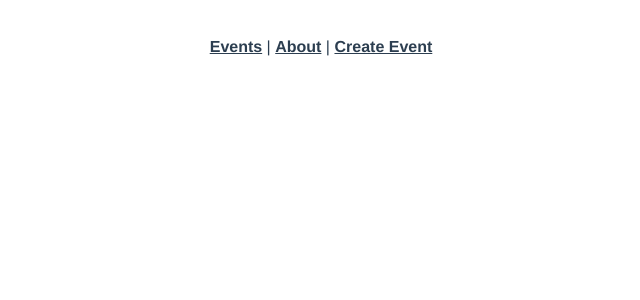
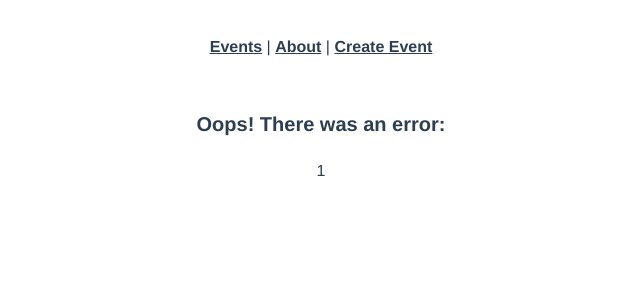
Before and after one commit to Jakhongirkhoja-Bakhodirov/intro-vuex-fundamentals, a Vue app: page /error/1 in a window 1280 px wide. Shown: the top 300 px of the page, without its empty margins (319-959 px from the left). Built offline with nearby package versions, Linux system fonts and the light colour scheme.

Commit message:
create error-display component and route to show error

```diff
--- /dev/null
+++ b/src/components/ErrorDisplay.vue
@@ -0,0 +1,10 @@
+<template>
+  <h4>Oops! There was an error:</h4>
+  <p>{{ error }}</p>
+</template>
+
+<script>
+export default {
+  props: ['error'],
+};
+</script>
--- a/src/router/index.js
+++ b/src/router/index.js
@@ -3,6 +3,7 @@ import EventList from '@/views/EventList.vue';
 import EventDetails from '@/views/EventDetails.vue';
 import EventCreate from '@/views/EventCreate.vue';
 import About from '@/views/AboutView.vue';
+import ErrorDisplay from '@/components/ErrorDisplay.vue';
 
 const routes = [
   {
@@ -26,6 +27,12 @@ const routes = [
     name: 'About',
     component: About,
   },
+  {
+    path: '/error/:error',
+    name: 'ErrorDisplay',
+    props: true,
+    component: ErrorDisplay,
+  },
 ];
 
 const router = createRouter({
--- a/src/store/index.js
+++ b/src/store/index.js
@@ -20,7 +20,7 @@ export default createStore({
           commit('ADD_EVENT', event);
         })
         .catch((error) => {
-          console.log(error);
+          throw error;
         });
     },
     fetchEvents({ commit }) {
@@ -29,7 +29,7 @@ export default createStore({
           commit('SET_EVENTS', response.data);
         })
         .catch((error) => {
-          console.log(error);
+          throw error;
         });
     },
     fetchEvent({ commit, state }, id) {
@@ -45,7 +45,7 @@ export default createStore({
             commit('SET_EVENT', response.data);
           })
           .catch((error) => {
-            console.log(error);
+            throw error;
           });
       }
     },
```
